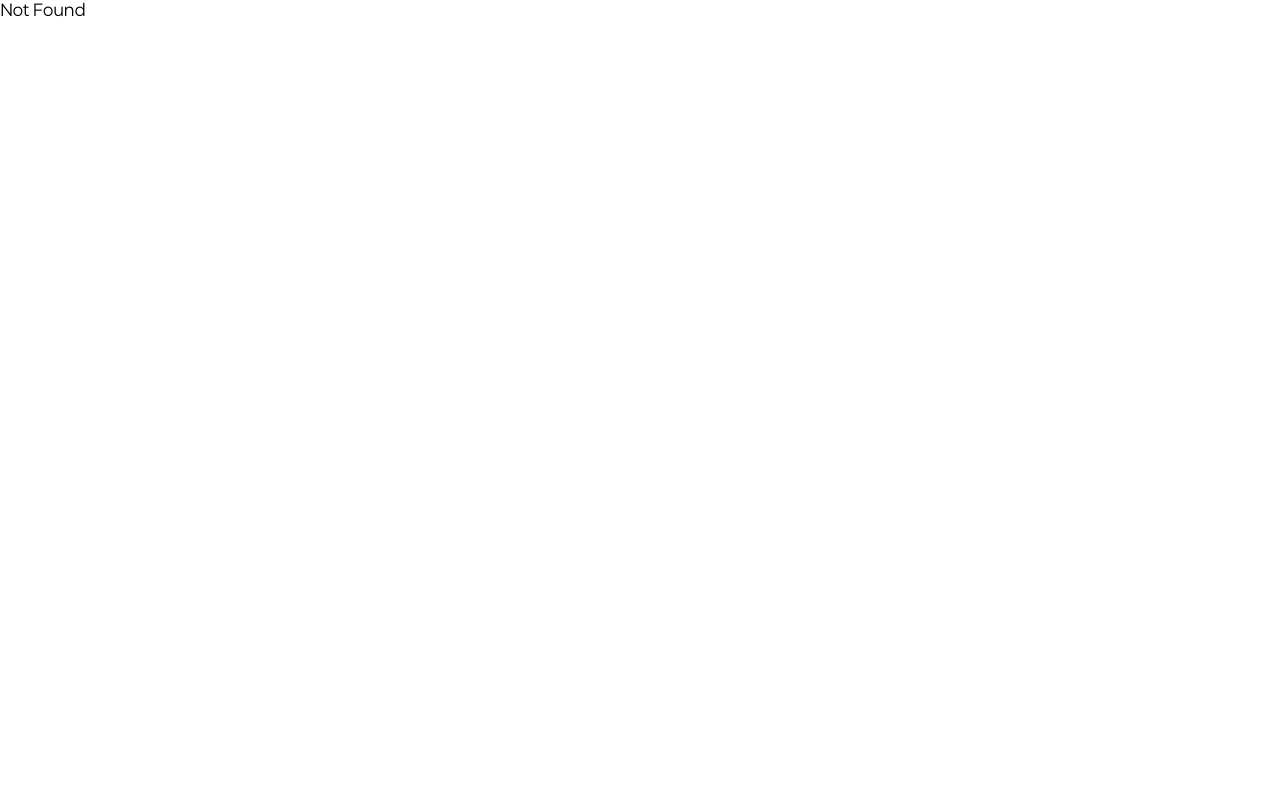
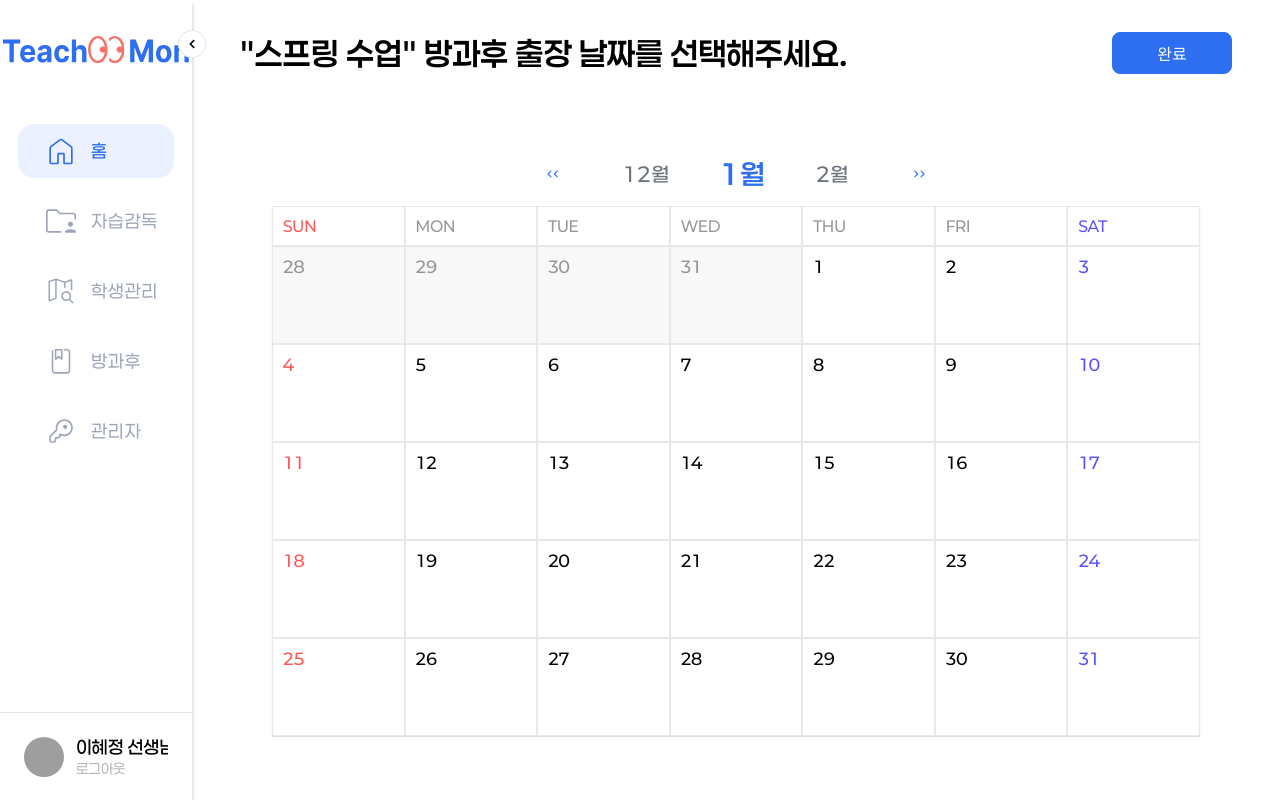
Before and after one commit to Teachers-Teachmon/Teachmon-Client-V2, a React (Vite) app: page /after-school/business-trip in a window 1280 px wide. Built offline with nearby package versions, Linux system fonts and the light colour scheme; grey boxes are pictures that could not be loaded.

Commit message:
feat/TC-13 :: 방과후 출장 퍼블리싱

```diff
--- a/src/App.tsx
+++ b/src/App.tsx
@@ -2,6 +2,7 @@ import { Routes, Route } from 'react-router-dom'
 import MainLayout from '@/components/layout/MainLayout'
 import HomePage from '@/pages/home'
 import AfterSchoolPage from '@/pages/after-school'
+import BusinessTripPage from '@/pages/after-school/business-trip'
 
 function App() {
   return (
@@ -11,6 +12,7 @@ function App() {
         <Route path="/supervision" element={<div>자습감독</div>} />
         <Route path="/manage" element={<div>학생관리</div>} />
         <Route path="/after-school" element={<AfterSchoolPage />} />
+        <Route path="/after-school/business-trip" element={<BusinessTripPage />} />
         <Route path="/admin" element={<div>관리자</div>} />
       </Route>
 
--- a/src/components/ui/calendar/index.tsx
+++ b/src/components/ui/calendar/index.tsx
@@ -1,5 +1,5 @@
 import type { CalendarEvent, CalendarRangeEvent, LegendItem, DayInfo, CalendarProps } from '@/types/calendar'
-import { useCalendar, useDragSelect } from '@/hooks/calendar'
+import { useCalendar, useDragSelect } from '@/hooks/useCalendar'
 import { DAYS_OF_WEEK, LEFT_DOUBLE_ARROW, RIGHT_DOUBLE_ARROW, getDayType } from '@/utils/calendar'
 import * as S from './style'
 
--- a/src/constants/after-school.ts
+++ b/src/constants/after-school.ts
@@ -12,7 +12,7 @@ export const DAY_MAPPING: Record<string, string> = {
 
 export const ITEMS_PER_PAGE = 4;
 
-export const MENU_OPTIONS = ['출석', '보강', '종료'] as const;
+export const MENU_OPTIONS = ['출장', '보강', '종료'] as const;
 
 export const MOCK_TODAY_CLASSES: TodayClass[] = [
   {
--- a/src/containers/after-school/my-class/index.tsx
+++ b/src/containers/after-school/my-class/index.tsx
@@ -1,4 +1,5 @@
 import { useState, useEffect } from 'react';
+import { useNavigate } from 'react-router-dom';
 import * as S from './style';
 import type { AfterSchoolClass } from '@/types/after-school';
 import { MENU_OPTIONS } from '@/constants/after-school';
@@ -8,6 +9,7 @@ interface MyClassTableProps {
 }
 
 export default function MyClassTable({ classes }: MyClassTableProps) {
+  const navigate = useNavigate();
   const [selectedGrade, setSelectedGrade] = useState<1 | 2 | 3>(1);
   const [menuOpenId, setMenuOpenId] = useState<string | null>(null);
 
@@ -31,30 +33,28 @@ export default function MyClassTable({ classes }: MyClassTableProps) {
     setMenuOpenId(menuOpenId === id ? null : id);
   };
 
+  const handleMenuItemClick = (e: React.MouseEvent, option: string, classData: AfterSchoolClass) => {
+    e.stopPropagation();
+    setMenuOpenId(null);
+
+    if (option === '출장') {
+      navigate('/after-school/business-trip', { state: { classData } });
+    } else if (option === '보강') {
+      console.log('보강:', classData);
+    } else if (option === '종료') {
+      console.log('종료:', classData);
+    }
+  };
+
   return (
     <S.Wrapper>
       <S.TitleSection>
         <S.Title>나의 방과후({filteredClasses.length})</S.Title>
         <S.GradeTabs>
-          <S.GradeTab
-            $active={selectedGrade === 1}
-            onClick={() => setSelectedGrade(1)}
-          >
-            1학년
-          </S.GradeTab>
-          <S.GradeTab
-            $active={selectedGrade === 2}
-            onClick={() => setSelectedGrade(2)}
-          >
-            2학년
-          </S.GradeTab>
-          <S.GradeTab
-            $active={selectedGrade === 3}
-            onClick={() => setSelectedGrade(3)}
-          >
-            3학년
-          </S.GradeTab>
-        </S.GradeTabs>
+                  <S.GradeTab $active={selectedGrade === 1} onClick={() => setSelectedGrade(1)}>1학년</S.GradeTab>
+                  <S.GradeTab $active={selectedGrade === 2} onClick={() => setSelectedGrade(2)}>2학년</S.GradeTab>
+                  <S.GradeTab $active={selectedGrade === 3} onClick={() => setSelectedGrade(3)}>3학년</S.GradeTab>
+                </S.GradeTabs>
       </S.TitleSection>
 
       <S.Container>
@@ -82,7 +82,12 @@ export default function MyClassTable({ classes }: MyClassTableProps) {
                     {menuOpenId === cls.id && (
                       <S.MenuDropdown onClick={(e) => e.stopPropagation()}>
                         {MENU_OPTIONS.map((option) => (
-                          <S.MenuItem key={option}>{option}</S.MenuItem>
+                          <S.MenuItem
+                            key={option}
+                            onClick={(e) => handleMenuItemClick(e, option, cls)}
+                          >
+                            {option}
+                          </S.MenuItem>
                         ))}
                       </S.MenuDropdown>
                     )}
--- a/src/containers/after-school/my-class/style.ts
+++ b/src/containers/after-school/my-class/style.ts
@@ -120,15 +120,14 @@ export const MenuButton = styled.button`
 
 export const MenuDropdown = styled.div`
   position: absolute;
-  right: 0;
-  top: 100%;
+  right: 10%;
+  top: 90%;
   background: ${colors.background};
   border: 1px solid ${colors.n02};
   border-radius: ${radius.md};
   box-shadow: 0 4px 12px rgba(0, 0, 0, 0.1);
   z-index: 10;
   overflow: hidden;
-  margin-top: 0.25rem;
   min-width: 80px;
 `;
 
@@ -145,7 +144,7 @@ export const MenuItem = styled.button`
   white-space: nowrap;
 
   &:hover {
-    background: ${colors.primaryBackground};
+    color: ${colors.primary};
   }
 `;
 
--- /dev/null
+++ b/src/pages/after-school/business-trip/index.tsx
@@ -0,0 +1,107 @@
+import { useState, useMemo } from 'react';
+import { useNavigate, useLocation } from 'react-router-dom';
+import Calendar from '@/components/ui/calendar';
+import type { CalendarEvent, CalendarRangeEvent } from '@/components/ui/calendar';
+import Button from '@/components/ui/button';
+import { colors } from '@/styles/theme';
+import * as S from './style';
+
+export default function BusinessTripPage() {
+  const navigate = useNavigate();
+  const location = useLocation();
+  const classData = location.state?.classData;
+
+  const currentDate = new Date();
+  const [selectedYear, setSelectedYear] = useState(currentDate.getFullYear());
+  const [selectedMonth, setSelectedMonth] = useState(currentDate.getMonth() + 1);
+  const [selectedDate, setSelectedDate] = useState<Date | null>(null);
+
+  const businessTripEvents: CalendarEvent[] = useMemo(() => {
+    if (!classData) return [];
+
+    const dayMap: Record<string, number> = { '월': 1, '화': 2, '수': 3, '목': 4, '금': 5 };
+    const targetDay = dayMap[classData.day];
+    if (!targetDay) return [];
+
+    const events: CalendarEvent[] = [];
+    const firstDay = new Date(selectedYear, selectedMonth - 1, 1);
+    const lastDay = new Date(selectedYear, selectedMonth, 0);
+
+    for (let date = new Date(firstDay); date <= lastDay; date.setDate(date.getDate() + 1)) {
+      if (date.getDay() === targetDay) {
+        events.push({
+          id: `event-${date.getDate()}`,
+          date: new Date(date),
+          label: classData.subject,
+          bgColor: 'rgba(0, 133, 255, 0.1)',
+          textColor: '#0085FF'
+        });
+      }
+    }
+
+    return events;
+  }, [classData, selectedYear, selectedMonth]);
+
+  const handleComplete = () => {
+    navigate(-1);
+  };
+
+  const handleMonthChange = (year: number, month: number) => {
+    setSelectedYear(year);
+    setSelectedMonth(month);
+  };
+
+  const handleDateClick = (date: Date) => {
+    const hasEvent = businessTripEvents.some(event =>
+      event.date.getFullYear() === date.getFullYear() &&
+      event.date.getMonth() === date.getMonth() &&
+      event.date.getDate() === date.getDate()
+    );
+
+    if (hasEvent) {
+      setSelectedDate(date);
+      console.log('선택된 날짜:', date);
+    }
+  };
+
+  const handleEventClick = (event: CalendarEvent) => {
+    console.log('출장 이벤트 클릭:', event);
+  };
+
+  const selectedDateRange: CalendarRangeEvent[] = useMemo(() => {
+    if (!selectedDate) return [];
+    return [
+      {
+        id: 'selected-date',
+        startDate: selectedDate,
+        endDate: selectedDate,
+        label: '',
+        bgColor: colors.primaryBackground,
+        textColor: 'transparent',
+      },
+    ];
+  }, [selectedDate]);
+
+  return (
+    <S.PageContainer>
+      <S.Header>
+        <S.Title>"{classData?.subject || '스프링 수업'}" 방과후 출장 날짜를 선택해주세요.</S.Title>
+        <Button text="완료" variant="confirm" width="120px" onClick={handleComplete} />
+      </S.Header>
+
+      <S.CalendarWrapper>
+        <Calendar
+          year={selectedYear}
+          month={selectedMonth}
+          onMonthChange={handleMonthChange}
+          events={businessTripEvents}
+          rangeEvents={selectedDateRange}
+          onDateClick={handleDateClick}
+          onEventClick={handleEventClick}
+          showYear={false}
+          showLegend={false}
+        />
+      </S.CalendarWrapper>
+    </S.PageContainer>
+  );
+}
--- /dev/null
+++ b/src/pages/after-school/business-trip/style.ts
@@ -0,0 +1,31 @@
+import styled from '@emotion/styled';
+import { colors, fontSizes, radius } from '@/styles/theme';
+
+export const PageContainer = styled.div`
+  padding: 2rem 3rem;
+  width: 100%;
+  height: 100%;
+  display: flex;
+  flex-direction: column;
+`;
+
+export const Header = styled.div`
+  display: flex;
+  justify-content: space-between;
+  align-items: center;
+  margin-bottom: 3rem;
+`;
+
+export const Title = styled.h1`
+  font-size: ${fontSizes.H2};
+  font-weight: 600;
+  color: ${colors.text};
+`;
+
+export const CalendarWrapper = styled.div`
+  flex: 1;
+  background: ${colors.background};
+  border-radius: ${radius.lg};
+  padding: 2rem;
+  width: 100%;
+`;
```
